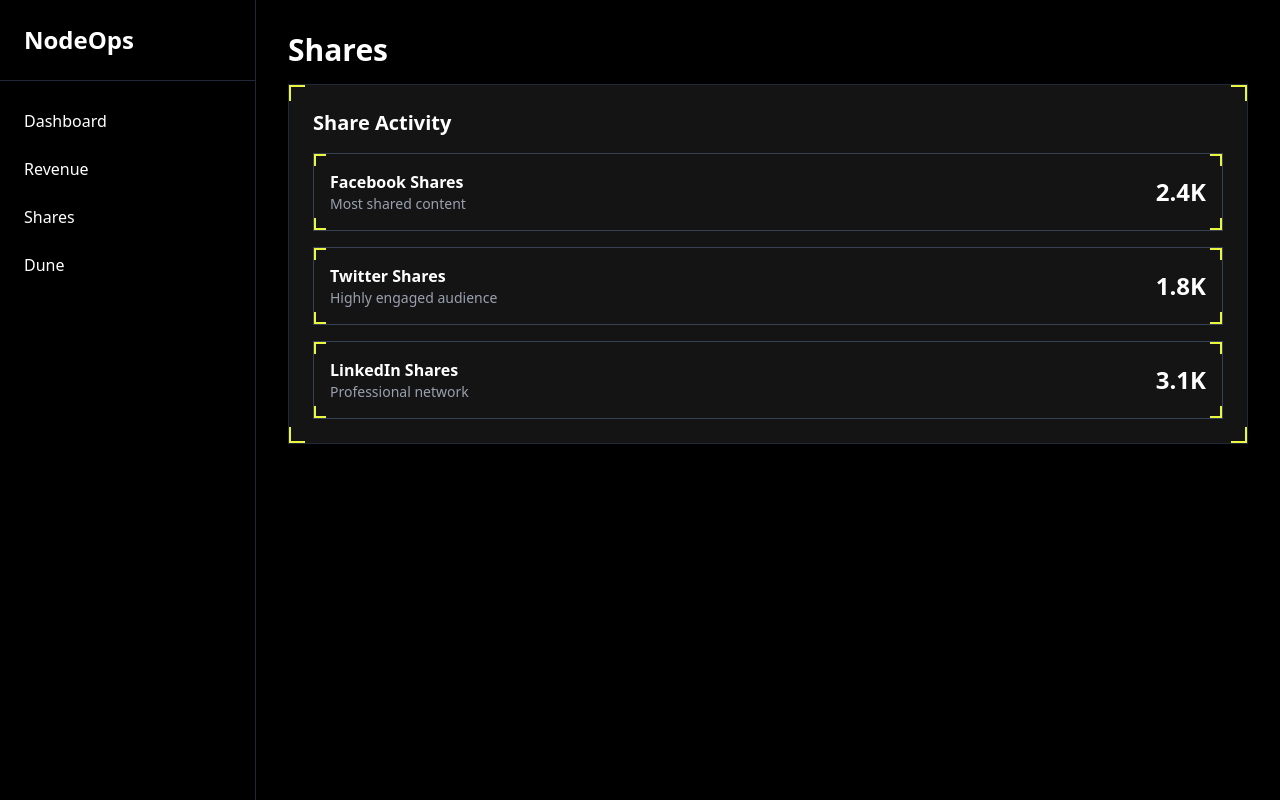
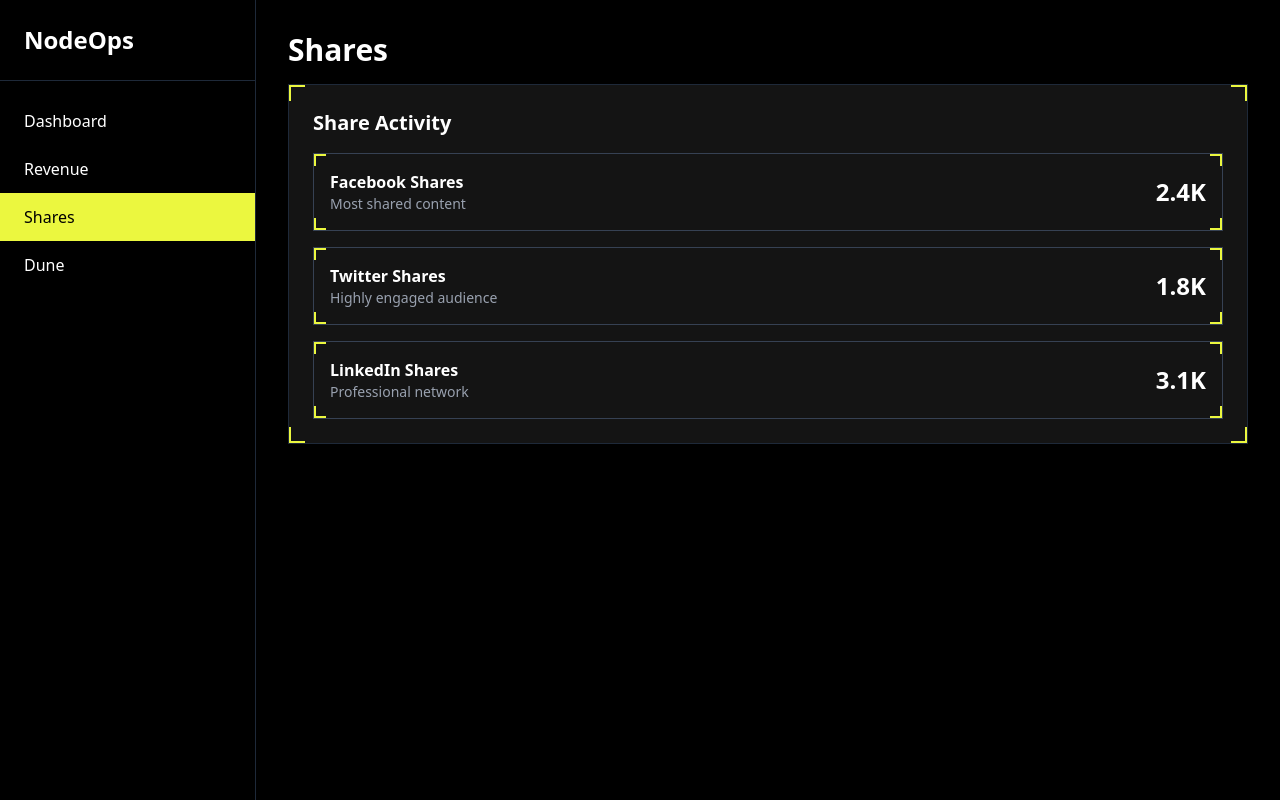
Before and after one commit to ayushsingh82/DePinsight, a Next.js app: page /app/shares in a window 1280 px wide. Built offline with nearby package versions, Linux system fonts and the light colour scheme.

Commit message:
link added

```diff
--- a/app/app/dune/page.tsx
+++ b/app/app/dune/page.tsx
@@ -1,4 +1,4 @@
-import DuneData from "../components/DuneData";
+import DuneData from "../../components/DuneData";
 
 export default function DunePage() {
   return <DuneData />;
--- a/app/app/layout.tsx
+++ b/app/app/layout.tsx
@@ -1,4 +1,7 @@
+"use client";
+
 import Link from "next/link";
+import { usePathname } from "next/navigation";
 import "./layout.css";
 
 export default function AppLayout({
@@ -6,6 +9,15 @@ export default function AppLayout({
 }: {
   children: React.ReactNode;
 }) {
+  const pathname = usePathname();
+
+  const navLinks = [
+    { href: "/app", label: "Dashboard" },
+    { href: "/app/revenue", label: "Revenue" },
+    { href: "/app/shares", label: "Shares" },
+    { href: "/app/dune", label: "Dune" },
+  ];
+
   return (
     <div className="flex h-screen bg-black">
       {/* Sidebar */}
@@ -16,30 +28,22 @@ export default function AppLayout({
           </Link>
         </div>
         <nav className="flex-1 py-4">
-          <Link
-            href="/app"
-            className="block px-6 py-3 text-white hover:bg-[#141414] transition duration-150"
-          >
-            Dashboard
-          </Link>
-          <Link
-            href="/app/revenue"
-            className="block px-6 py-3 text-white hover:bg-[#141414] transition duration-150"
-          >
-            Revenue
-          </Link>
-          <Link
-            href="/app/shares"
-            className="block px-6 py-3 text-white hover:bg-[#141414] transition duration-150"
-          >
-            Shares
-          </Link>
-          <Link
-            href="/app/dune"
-            className="block px-6 py-3 text-white hover:bg-[#141414] transition duration-150"
-          >
-            Dune
-          </Link>
+          {navLinks.map((link) => {
+            const isActive = pathname === link.href;
+            return (
+              <Link
+                key={link.href}
+                href={link.href}
+                className={`block px-6 py-3 transition duration-150 ${
+                  isActive
+                    ? "bg-[#EBF73F] text-black"
+                    : "text-white hover:bg-[#EBF73F] hover:text-black"
+                }`}
+              >
+                {link.label}
+              </Link>
+            );
+          })}
         </nav>
       </div>
 
--- a/app/components/DuneData.tsx
+++ b/app/components/DuneData.tsx
@@ -37,17 +37,51 @@ function MetricCard({ title, value, description, username, timestamp }: MetricCa
 interface ContractAddressProps {
   label: string;
   address: string;
+  chain?: "arbitrum" | "ethereum" | "bsc" | null;
+  isToken?: boolean;
 }
 
-function ContractAddress({ label, address }: ContractAddressProps) {
+function ContractAddress({ label, address, chain, isToken = false }: ContractAddressProps) {
+  const getExplorerUrl = () => {
+    if (!chain) return null;
+
+    const endpoint = isToken ? "token" : "address";
+
+    if (chain === "arbitrum") {
+      return `https://arbiscan.io/${endpoint}/${address}`;
+    } else if (chain === "ethereum") {
+      return `https://etherscan.io/${endpoint}/${address}`;
+    } else if (chain === "bsc") {
+      return `https://bscscan.com/${endpoint}/${address}`;
+    }
+    return null;
+  };
+
+  const explorerUrl = getExplorerUrl();
+  const shortAddress = `${address.slice(0, 6)}...${address.slice(-4)}`;
+
   return (
-    <div className="bg-[#141414] border border-gray-700 p-4 hover:border-[#EBF73F] transition duration-150 relative">
+    <div className="bg-[#141414] border border-gray-700 p-4 hover:border-[#EBF73F] transition duration-150 relative group">
       <div className="absolute top-0 left-0 w-3 h-3 border-l-2 border-t-2 border-[#EBF73F]"></div>
       <div className="absolute top-0 right-0 w-3 h-3 border-r-2 border-t-2 border-[#EBF73F]"></div>
       <div className="absolute bottom-0 left-0 w-3 h-3 border-l-2 border-b-2 border-[#EBF73F]"></div>
       <div className="absolute bottom-0 right-0 w-3 h-3 border-r-2 border-b-2 border-[#EBF73F]"></div>
       <div className="text-sm text-gray-400 mb-2">{label}</div>
-      <div className="text-sm text-[#EBF73F] font-mono break-all">{address}</div>
+      <div className="flex items-center gap-2">
+        {explorerUrl ? (
+          <a
+            href={explorerUrl}
+            target="_blank"
+            rel="noopener noreferrer"
+            className="flex items-center gap-2 text-sm text-gray-400 hover:text-[#EBF73F] transition-colors duration-150"
+          >
+            <span className="font-mono">{shortAddress}</span>
+            <span className="text-lg">🔗</span>
+          </a>
+        ) : (
+          <span className="text-sm text-gray-500 font-mono">{shortAddress}</span>
+        )}
+      </div>
     </div>
   );
 }
@@ -76,7 +110,7 @@ export default function DuneData() {
         <MetricCard
           title="Circulating Supply (NODE)"
           value="133,390,828"
-          description="The amount of coins that are circulating in the market and areվելable by the public. It is comparable to looking at shares readily available in the market (not held & locked by insiders, governments)."
+          description="The amount of coins that are circulating in the market and are tradeable by the public. It is comparable to looking at shares readily available in the market (not held & locked by insiders, governments)."
           username="nodeops"
           timestamp="18h"
         />
@@ -84,7 +118,7 @@ export default function DuneData() {
         <MetricCard
           title="Total NODE Supply - At Genesis"
           value="658,468,718"
-          description="The amount of coins that have already been created, minusiles any coins that have been burned (removed from circulation). It is comparable to outstanding shares in the stock market. Total Supply = Onchain supply - burned tokens"
+          description="The amount of coins that have already been created, minus any coins that have been burned (removed from circulation). It is comparable to outstanding shares in the stock market. Total Supply = Onchain supply - burned tokens"
           username="nodeops"
           timestamp="18h"
         />
@@ -113,46 +147,57 @@ export default function DuneData() {
             <ContractAddress
               label="Revenue Contract"
               address="0xC02ADd3D60aF95Bd7652D68c7D510F0d52f994Ef"
+              chain="arbitrum"
             />
             <ContractAddress
               label="IDO Contract"
               address="0x746038a17EBbB4298F0946cade01D80c09858240"
+              chain="ethereum"
             />
             <ContractAddress
               label="Initial Contributor Contract"
               address="0xC9B1CBBA254a05ff0d2C0E9155CDC08fFbcE8125"
+              chain="ethereum"
             />
             <ContractAddress
               label="Early Backers Contract"
               address="0x750aDCAE75DAd6430c15F09C17391317Ef9BE278"
+              chain="ethereum"
             />
             <ContractAddress
               label="NodeOps Protocol Incentives Contract"
               address="0xaBAC7E8F0A513F0D07ee9b3df9a5d6fD7d4D61A8"
+              chain="ethereum"
             />
             <ContractAddress
               label="Ecosystem + Community Contract"
               address="0x7269b91EEdF66249cc695A221115eFF3D1aaA67C"
+              chain="ethereum"
             />
             <ContractAddress
               label="Airdrop Contract"
               address="0x8Bde34f361404dFe3c127b328864087058a2622f"
+              chain="ethereum"
             />
             <ContractAddress
               label="Incentives Vesting Contract"
               address="0x1BCe1330E93D08f2996fDaEd23a9168B9e3ed090"
+              chain="ethereum"
             />
             <ContractAddress
               label="Ecosystem Vesting Contract"
               address="0xcDfC2Cc484E5Cf5669d34BA44260C83c4279f7B2"
+              chain="ethereum"
             />
             <ContractAddress
               label="Airdrop Vesting Contract"
               address="0x2F714d7b9A035d4ce24af8d9b6091c07E37f43Fb"
+              chain="ethereum"
             />
             <ContractAddress
               label="Burn Address"
               address="0x2080FeE444118AFCe30fCb749802C18c0a980dB7"
+              chain="ethereum"
             />
           </div>
         </div>
@@ -168,14 +213,17 @@ export default function DuneData() {
             <ContractAddress
               label="Arbitrum"
               address="0x2F714d7b9A035d4ce24af8d9b6091c07E37f43Fb"
+              chain="arbitrum"
             />
             <ContractAddress
               label="Ethereum"
               address="0x2F714d7b9A035d4ce24af8d9b6091c07E37f43Fb"
+              chain="ethereum"
             />
             <ContractAddress
               label="Binance Smart Chain"
               address="0x2F714d7b9A035d4ce24af8d9b6091c07E37f43Fb"
+              chain="bsc"
             />
           </div>
         </div>
```
